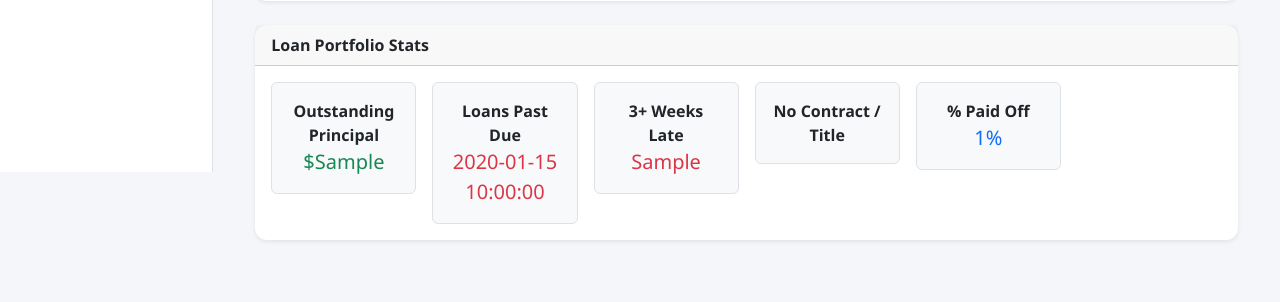
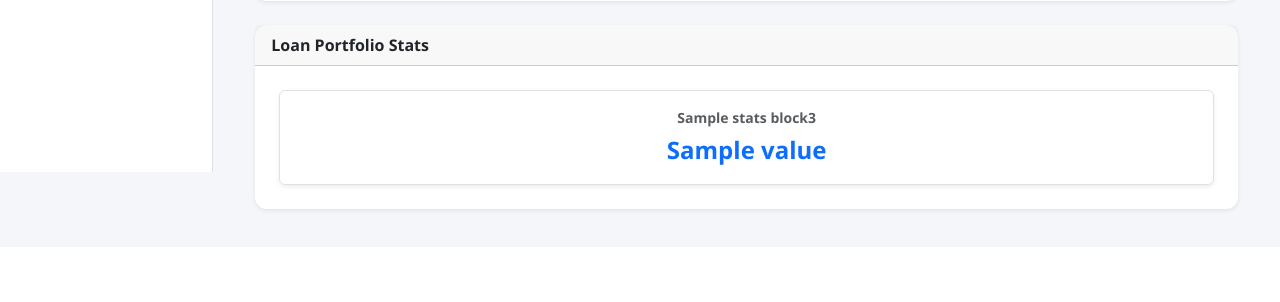
Before and after one commit to asakg/samxtrack, a Flask app: template app/templates/dashboard.html in a window 1280 px wide. Shown: the part 628-930 px from the top of the page. After the commit the page ends 842 px from the top, so only its background shows below. Run offline with Flask 3, Linux system fonts and the light colour scheme; the template is opened without the code that fills it: most values are stand-ins (such as "Sample title", 1, 10 or a date in 2020).

Commit message:
adding stats block3

```diff
--- a/app/templates/dashboardblocks/block3_stats.html
+++ b/app/templates/dashboardblocks/block3_stats.html
@@ -1,40 +1,15 @@
-<!-- block3_loan_stats.html -->
-<div class="block" id="block3">
-  <div class="card shadow-sm mb-4">
-    <div class="card-header fw-bold">Loan Portfolio Stats</div>
-    <div class="card-body">
-      <div class="row g-3">
-        <div class="col-md-2">
-          <div class="stat-card bg-light border rounded text-center p-3">
-            <div class="fw-bold">Outstanding Principal</div>
-            <div class="fs-5 text-success">${{ stats_block3.outstanding_principal }}</div>
-          </div>
+<div class="col-12">
+    <div class="card shadow-sm">
+        <div class="card-header fw-bold">
+            Loan Portfolio Stats
         </div>
-        <div class="col-md-2">
-          <div class="stat-card bg-light border rounded text-center p-3">
-            <div class="fw-bold">Loans Past Due</div>
-            <div class="fs-5 text-danger">{{ stats_block3.loans_past_due }}</div>
-          </div>
+        <div class="card-body d-flex justify-content-between flex-wrap">
+            {% for label, value in stats_block3.items() %}
+                <div class="rounded shadow-sm border p-3 m-2 flex-grow-1 text-center" style="min-width: 150px;">
+                    <div class="text-muted small mb-1 fw-semibold">{{ label }}</div>
+                    <div class="fs-4 fw-bold text-primary">{{ value }}</div>
+                </div>
+            {% endfor %}
         </div>
-        <div class="col-md-2">
-          <div class="stat-card bg-light border rounded text-center p-3">
-            <div class="fw-bold">3+ Weeks Late</div>
-            <div class="fs-5 text-danger">{{ stats_block3.critical_late }}</div>
-          </div>
-        </div>
-        <div class="col-md-2">
-          <div class="stat-card bg-light border rounded text-center p-3">
-            <div class="fw-bold">No Contract / Title</div>
-            <div class="fs-5 text-warning">{{ stats_block3.no_contract_title }}</div>
-          </div>
-        </div>
-        <div class="col-md-2">
-          <div class="stat-card bg-light border rounded text-center p-3">
-            <div class="fw-bold">% Paid Off</div>
-            <div class="fs-5 text-primary">{{ stats_block3.paid_off_percentage }}%</div>
-          </div>
-        </div>
-      </div>
     </div>
-  </div>
 </div>
```
